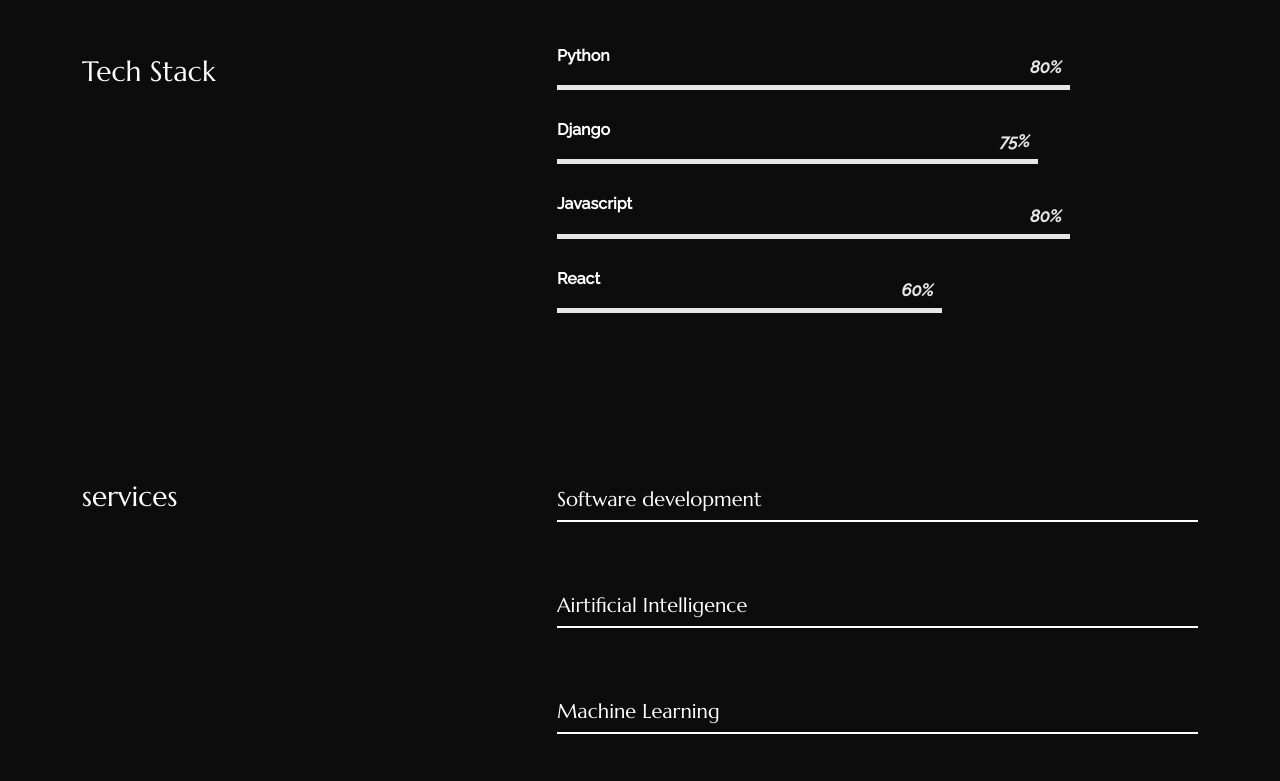
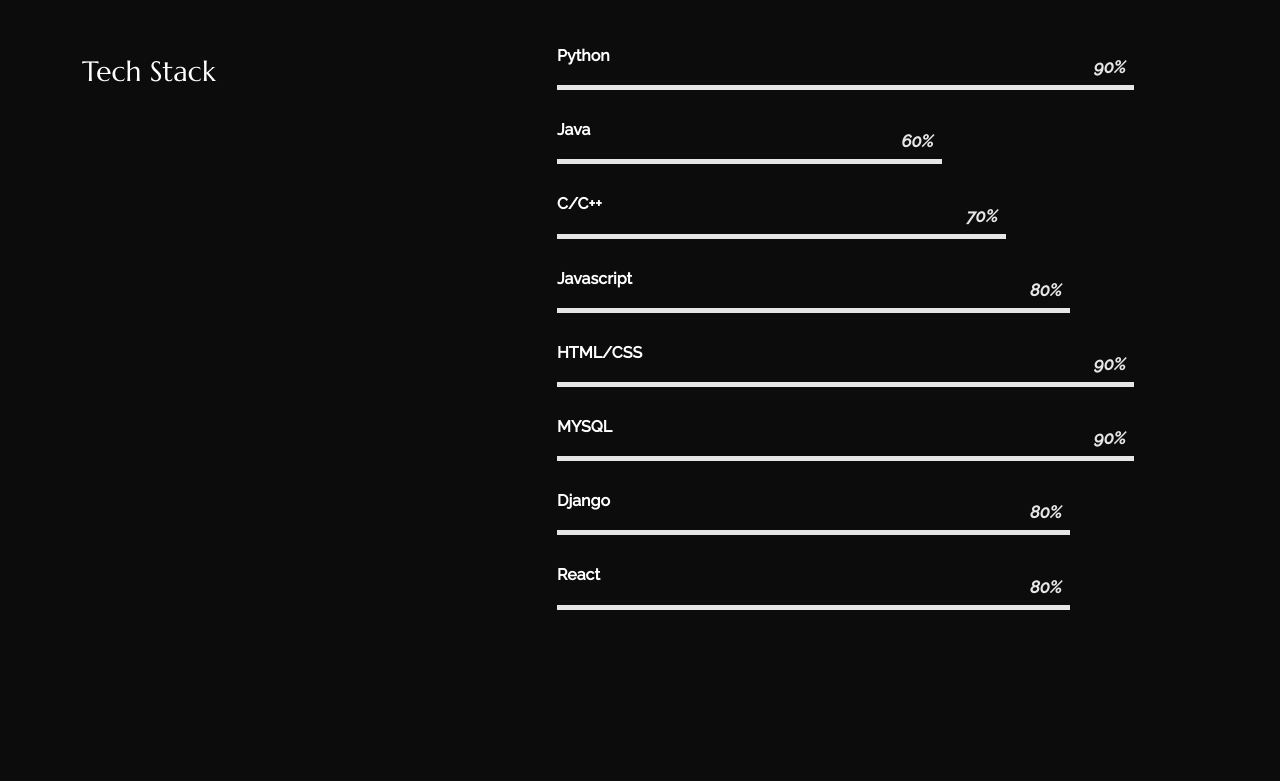
Before and after one commit to Raudin/muga-portfolio, a React (Create React App) app: page /about in a window 1280 px wide. Shown: the part 1100-1881 px from the top of the page. Built offline with nearby package versions, Linux system fonts and the light colour scheme.

Commit message:
Update content_option.js

```diff
--- a/src/content_option.js
+++ b/src/content_option.js
@@ -57,38 +57,35 @@
 
 const skills = [{
         name: "Python",
-        value: 80,
+        value: 90,
     },
     {
-        name: "Django",
-        value: 75,
+        name: "Java",
+        value: 60,
+    },
+    {
+        name: "C/C++",
+        value: 70,
     },
     {
         name: "Javascript",
         value: 80,
     },
     {
-        name: "React",
-        value: 60,
+        name: "HTML/CSS",
+        value: 90,
     },
-
-];
-
-const frameworks = [{
-        name: "Python",
-        value: 80,
+    {
+        name: "MYSQL",
+        value: 90,
     },
     {
         name: "Django",
-        value: 75,
-    },
-    {
-        name: "Javascript",
         value: 80,
     },
     {
         name: "React",
-        value: 60,
+        value: 80,
     },
 
 ];
```
